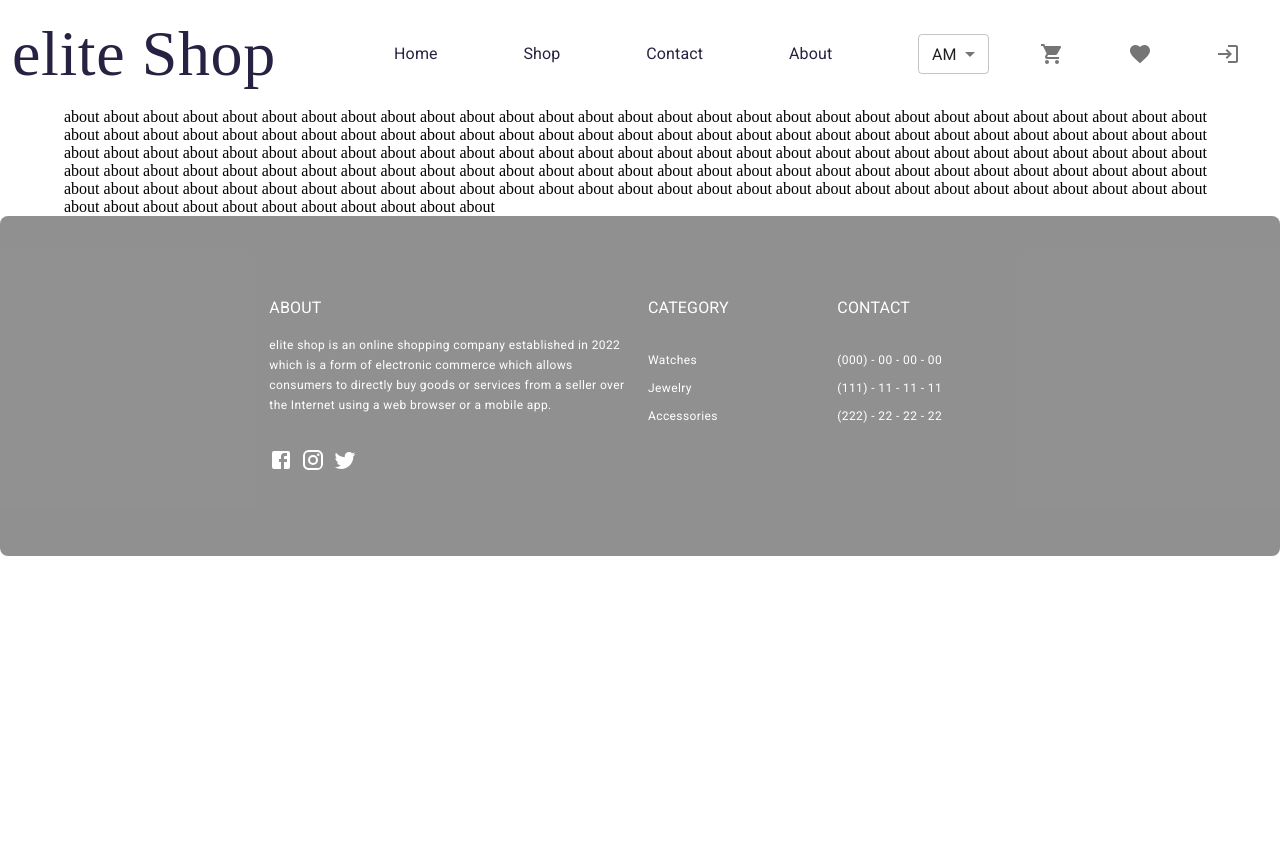
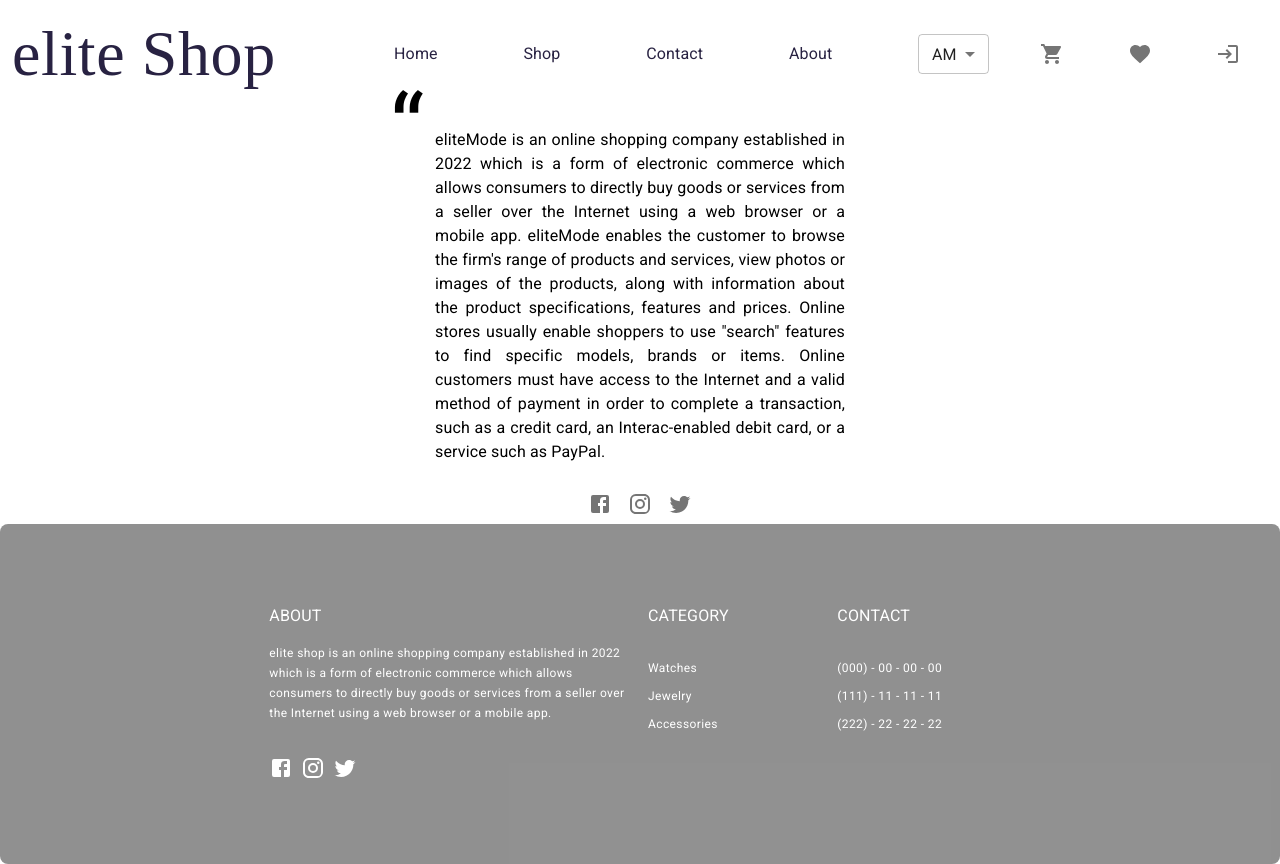
Before and after one commit to TigranMn/FullStack_online_shop, a React (Create React App) app: page /about in a window 1280 px wide. Before the commit the page ends 800 px from the top, so only its background shows below. Built offline with nearby package versions, Linux system fonts and the light colour scheme; a web font is replaced by a local one.

Commit message:
adding some styles in about

```diff
--- a/src/components/pages/About.tsx
+++ b/src/components/pages/About.tsx
@@ -1,22 +1,45 @@
 import React from 'react';
-import { Container } from '@mui/material';
+import { Box, Tooltip, IconButton,  Container, Typography } from '@mui/material';
+import FacebookIcon from '@mui/icons-material/Facebook';
+import InstagramIcon from '@mui/icons-material/Instagram';
+import TwitterIcon from '@mui/icons-material/Twitter';
 
 export default function About() {
    return (
-      <Container>
-         about about about about about about about about about about about about
-         about about about about about about about about about about about about
-         about about about about about about about about about about about about
-         about about about about about about about about about about about about
-         about about about about about about about about about about about about
-         about about about about about about about about about about about about
-         about about about about about about about about about about about about
-         about about about about about about about about about about about about
-         about about about about about about about about about about about about
-         about about about about about about about about about about about about
-         about about about about about about about about about about about about
-         about about about about about about about about about about about about
-         about about about about about about about about about about about about
+      <Container sx={{display: "flex",  justifyContent: "center", alignItems: "center"}}>
+       <Box sx={{maxWidth: "450px", textAlign: "justify"}}>
+         <Typography component="p" sx={{ position:"relative", margin: "20px",  '&:before' : {content: '"\u201c"', position: "absolute", fontSize: "6rem", top: "-70px", left: "-45px"}}}>
+            eliteMode is an online shopping company established in 2022 which
+              is a form of electronic commerce which allows consumers to
+              directly buy goods or services from a seller over the Internet
+              using a web browser or a mobile app. eliteMode enables the
+              customer to browse the firm's range of products and services, view
+              photos or images of the products, along with information about the
+              product specifications, features and prices. Online stores usually
+              enable shoppers to use "search" features to find specific models,
+              brands or items. Online customers must have access to the Internet
+              and a valid method of payment in order to complete a transaction,
+              such as a credit card, an Interac-enabled debit card, or a service
+              such as PayPal.
+         </Typography>
+         <Box sx={{display: "flex", justifyContent: "center"}}>
+            <Tooltip title="Facebook">
+               <IconButton>
+                 <FacebookIcon />
+               </IconButton>
+            </Tooltip>
+          <Tooltip title="Instagram">
+               <IconButton>
+                 < InstagramIcon/>
+               </IconButton>
+            </Tooltip>
+            <Tooltip title="Twitter">
+               <IconButton>
+                 <TwitterIcon />
+               </IconButton>
+            </Tooltip>
+         </Box>
+       </Box>
       </Container>
    );
 }
```
